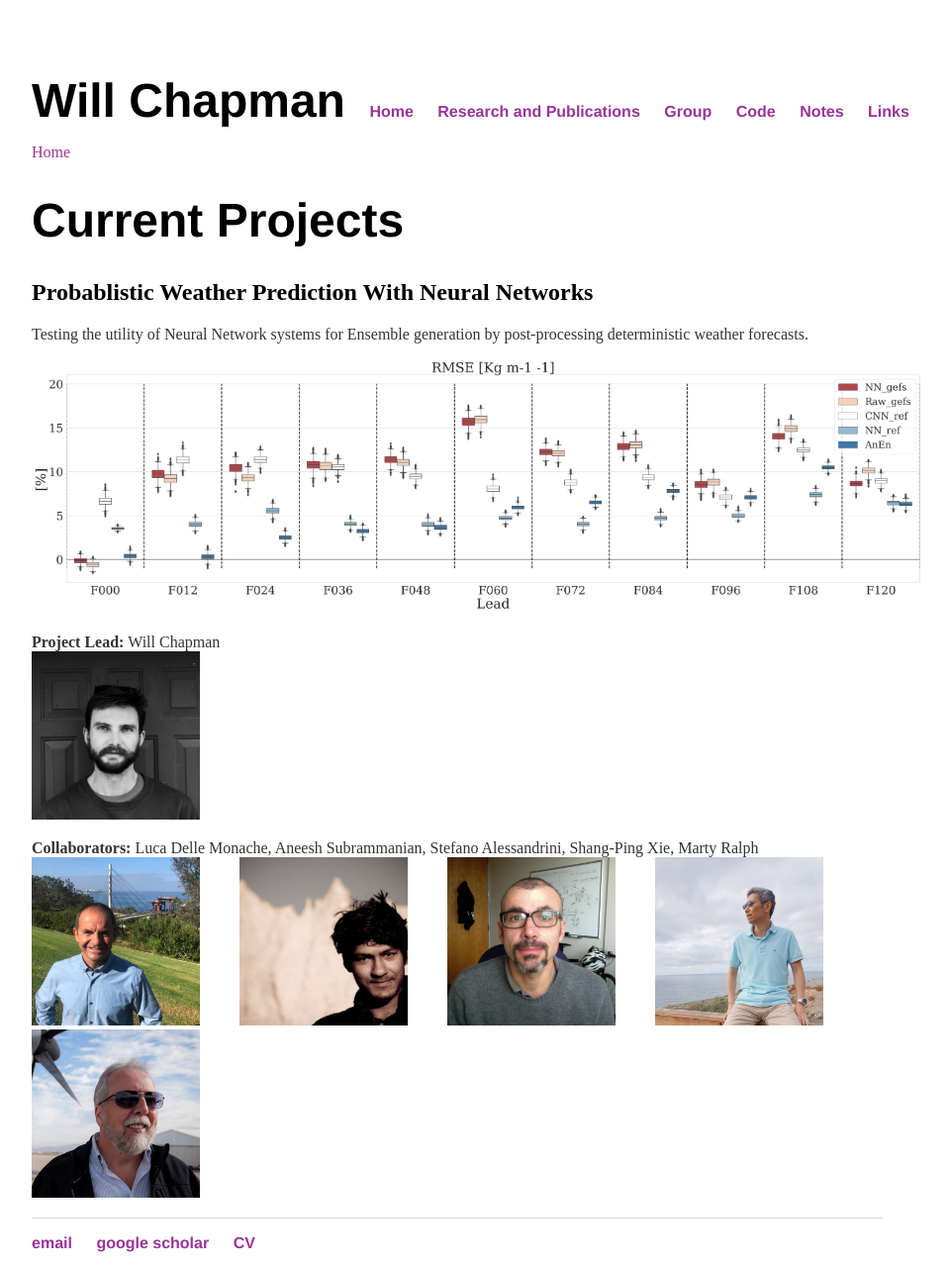
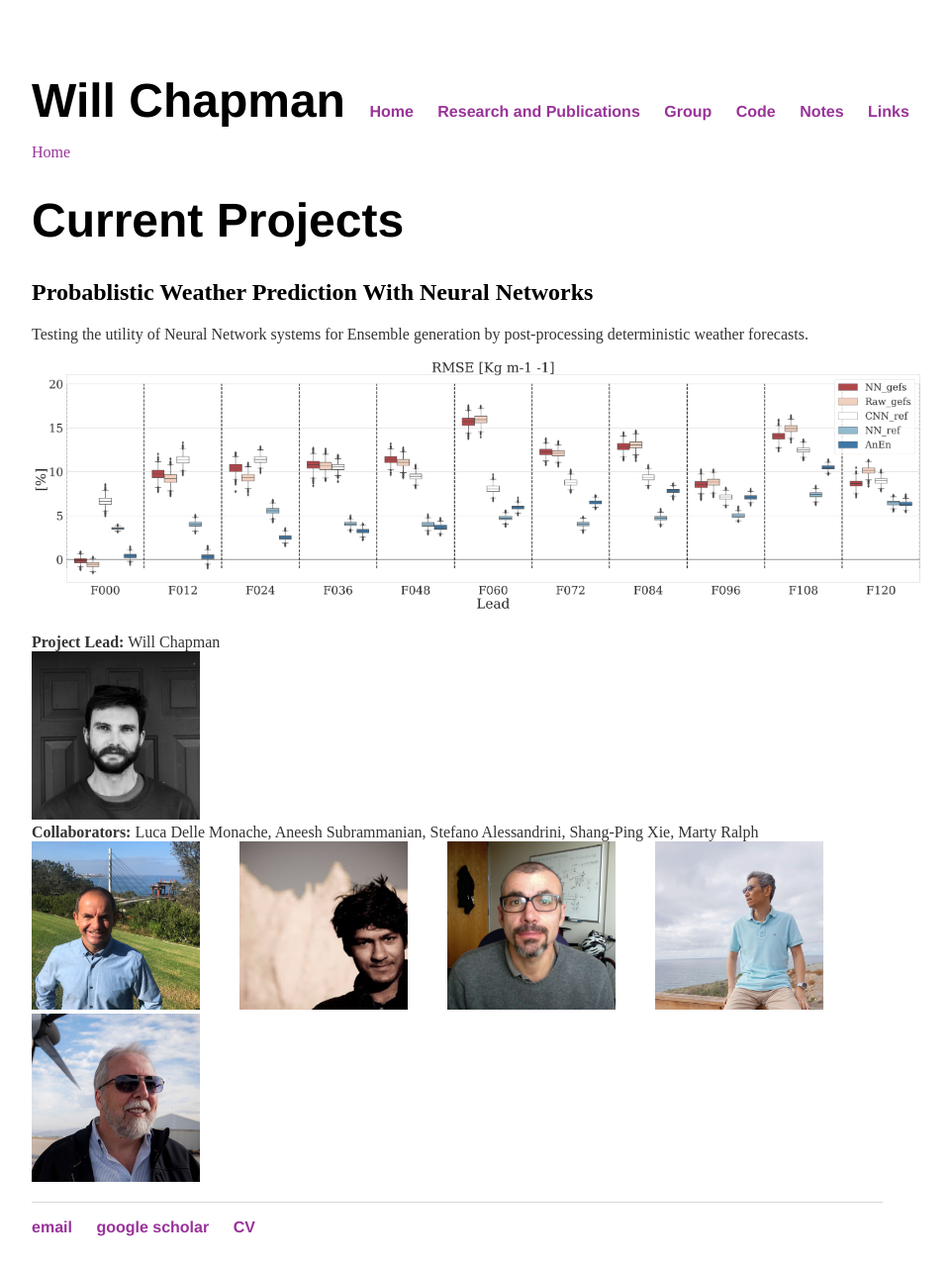
Before and after one commit to WillyChap/willychap_beta.github.io, a Jekyll site: the page built from research/projects.md, in a window 1280 px wide. Shown: the whole page at 99% size, without its empty margins (276-1237 px from the left). Built offline with Jekyll 4.4.1, drawn with Linux system fonts in a browser that asks for light colours; our own code applies the rules of GitHub Pages for plain Markdown files.

Commit message:
Update projects.md

```diff
--- a/research/projects.md
+++ b/research/projects.md
@@ -8,7 +8,6 @@ Testing the utility of Neural Network systems for Ensemble generation by post-pr
 <img src="http://willychap.github.io/research/images/RMSElead.png" alt="RMSElead" width="900"/>
 
 **Project Lead:** Will Chapman<br/>
-<img src="http://willychap.github.io/images/william_chapman_square.jpg" alt="Me" width="170"/>
-
+<img src="http://willychap.github.io/images/william_chapman_square.jpg" alt="Me" width="170"/><br/>
 **Collaborators:** Luca Delle Monache, Aneesh Subrammanian, Stefano Alessandrini, Shang-Ping Xie, Marty Ralph<br/>
 <img src="http://willychap.github.io/images/LDM.jpg" alt="LDM" width="170"/> <img src="http://willychap.github.io/images/ACS.jpg" alt="ACS" width="170"/> <img src="http://willychap.github.io/images/SA.jpg" alt="SPX" width="170"/> <img src="http://willychap.github.io/images/SPX.jpg" alt="SPX" width="170"/> <img src="http://willychap.github.io/images/FMR.jpg" alt="FMR" width="170"/>
```
